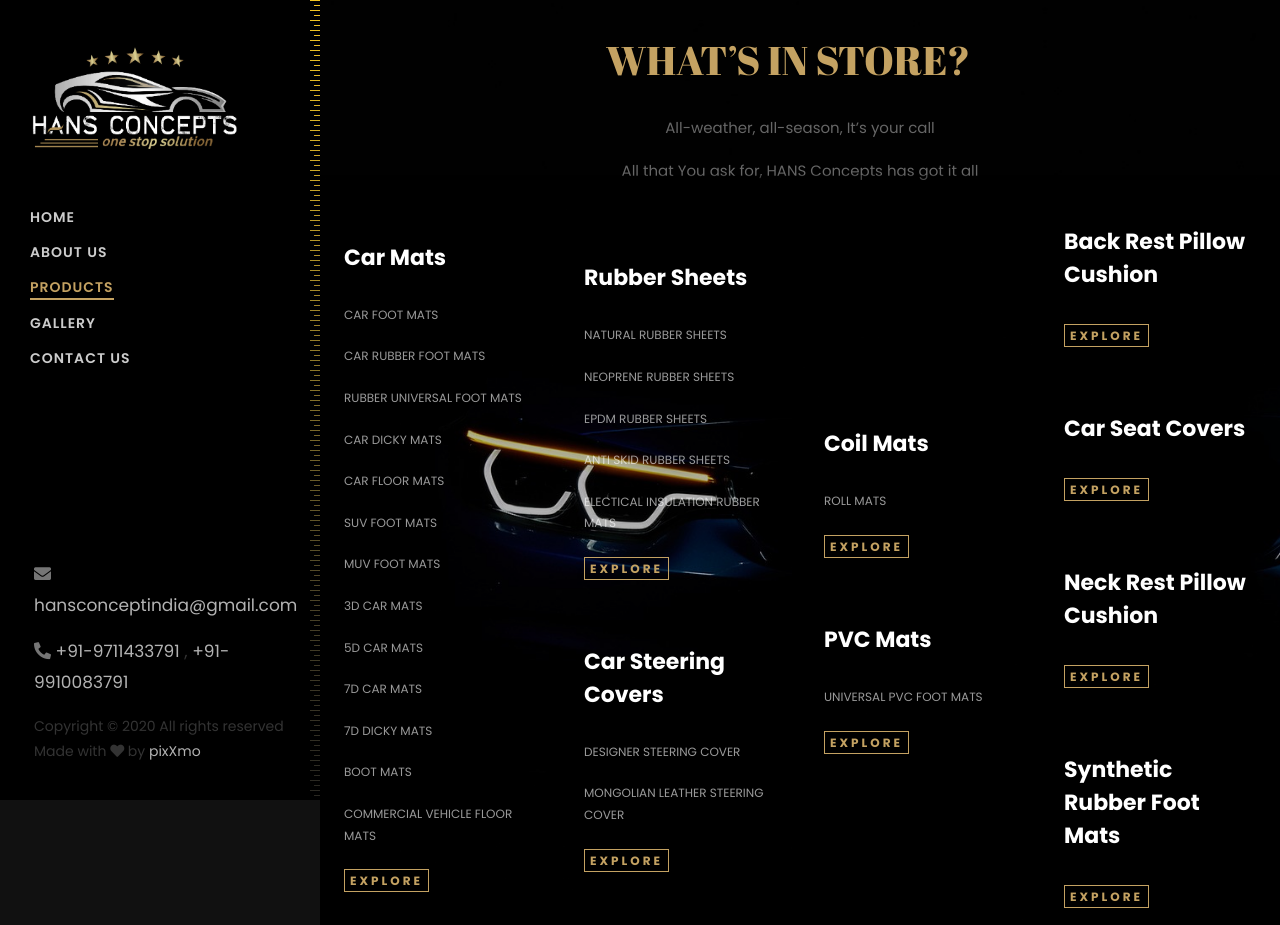
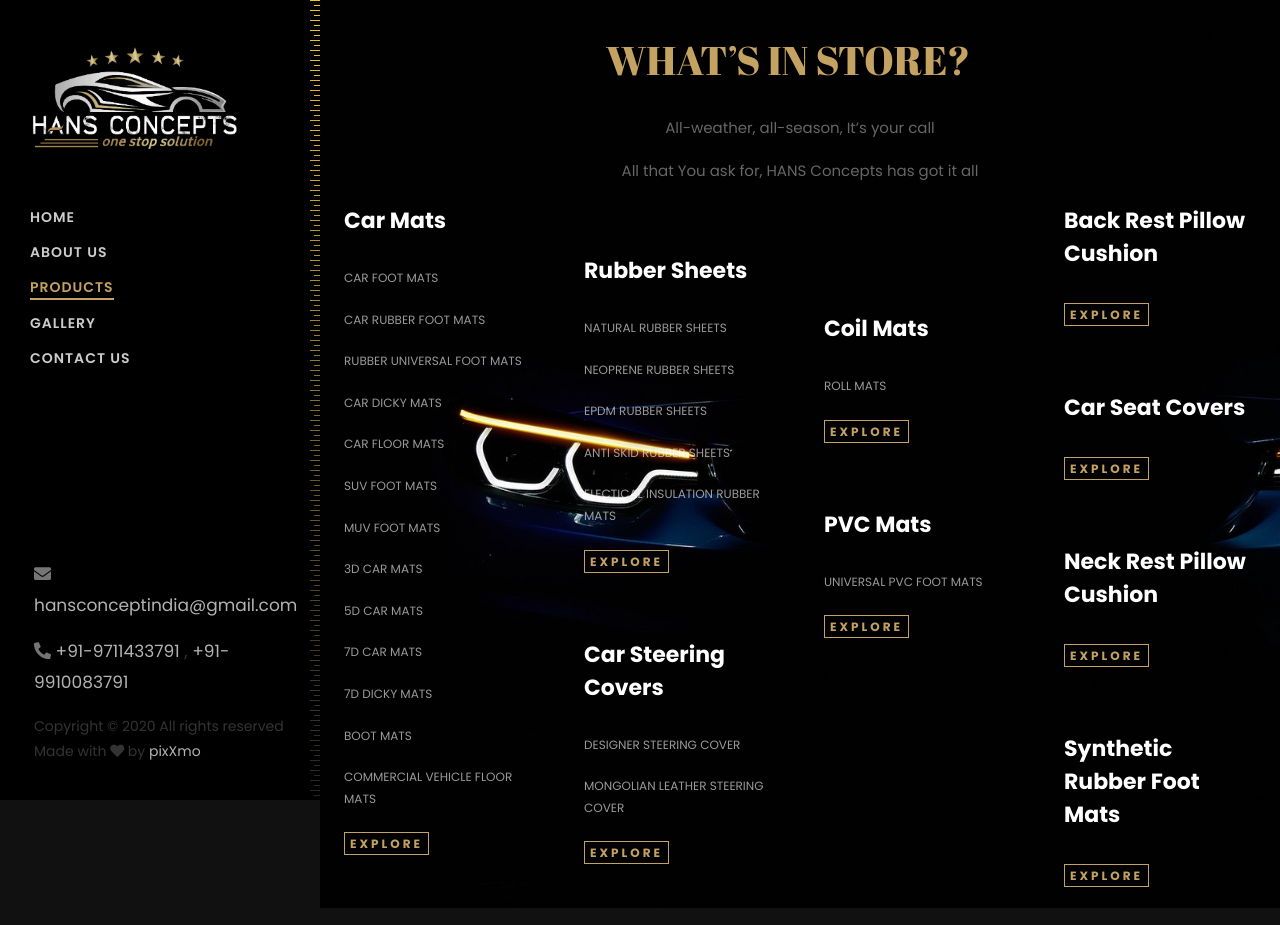
Before and after one commit to nagpalnitesh/hansconcepts, a plain HTML site: page products.html in a window 1280 px wide. Drawn offline with Linux system fonts and the light colour scheme; some packages are replaced by stand-ins of ours; no server answers.

Commit message:
pro done

```diff
--- a/products.html
+++ b/products.html
@@ -53,15 +53,14 @@
 			<div id="colorlib-main">
 				<section class="ftco-section ftco-no-pt ftco-no-pb product">
 					<div class="container px-md-0">
-						<div class="row d-flex no-gutters" style="margin-bottom: -50px;">
-							<div class="col-md-12" style="text-align: center; padding-top: 30px; margin-bottom: -25px;">
+						<div class="row d-flex no-gutters" style="margin-bottom: -20px;">
+							<div class="col-md-12" style="text-align: center; padding-top: 30px; margin-bottom: -20px;">
 								<h1 class="mb-4 text px-4 pt-5 pt-md-0 px-md-4 pr-md-5 ftco-animate" style="color: #c4a262; font-size: 40px; font-family: Abril Fatface, cursive;"><span>WHAT’S IN STORE?</span></h1>
 								<p>All-weather, all-season, It’s your call</p>
 								<p>All that You ask for, HANS Concepts has got it all</p>
 							</div>
 							<div class="col-md-3 pricing">
 								<div class="row no-gutters align-items-center">
-									<div href="#" class="img w-100 js-fullheight d-flex align-items-center">
 									<div class="row">
 										<div class="col-12">
 											<div class="text p-4 ftco-animate">
@@ -87,11 +86,9 @@
 									</div>
 								</div>
 							</div>
-							</div>
 							<div class="col-md-3 pricing">
 								<div class="row no-gutters align-items-center">
-									<div href="#" class="img w-100 js-fullheight d-flex align-items-center">
-										<div class="row">
+									<div class="row" style="padding-top: 50px;">
 										<div class="col-12">
 											<div class="text p-4 ftco-animate">
 												<h3>Rubber Sheets</h3>
@@ -118,11 +115,9 @@
 									</div>
 								</div>
 							</div>
-							</div>
 							<div class="col-md-3 pricing">
 								<div class="row no-gutters align-items-center">
-									<div href="#" class="img w-100 js-fullheight d-flex align-items-center">
-										<div class="row">
+									<div class="row" style="padding-top: 60px;">
 										<div class="col-12">
 											<div class="text p-4 ftco-animate">
 											</div>
@@ -148,10 +143,8 @@
 									</div>
 								</div>
 							</div>
-							</div>
 							<div class="col-md-3 pricing">
 								<div class="row no-gutters align-items-center">
-									<div href="#" class="img w-100 js-fullheight d-flex align-items-center">
 									<div class="row">
 										<div class="col-12">
 											<div class="text p-4 ftco-animate">
@@ -175,7 +168,6 @@
 											<div class="text p-4 ftco-animate">
 												<h3>Synthetic Rubber Foot Mats</h3>
 												<p><a href="synthetic-rubber-foot-mats.html" class="btn-custom">Explore</a></p>
-												</div>
 											</div>
 										</div>
 									</div>
```
Lines whose indentation alone changed are shown as unchanged.
